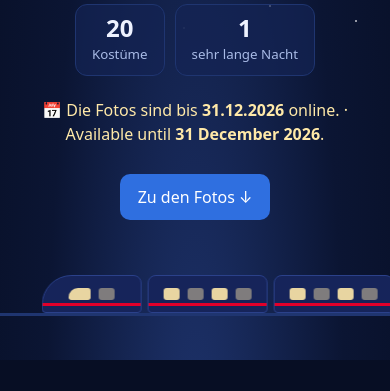
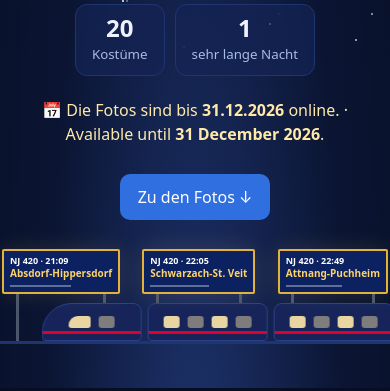
Before and after one commit to barcodepony/nj420-party, a plain HTML site: page index.html in a window 390 px wide. Shown: the part 709-1100 px from the top of the page. Drawn offline with Linux system fonts and the light colour scheme.

Commit message:
The three Gruppenreise stops as platform boards behind the train

```diff
--- a/index.html
+++ b/index.html
@@ -40,7 +40,7 @@ a { color: inherit; }
 	min-height: min(92vh, 760px);
 	display: grid;
 	place-items: center;
-	padding: 72px 16px 140px;
+	padding: 72px 16px 196px;
 	text-align: center;
 	background: radial-gradient(ellipse at 50% 120%, var(--night-600), var(--night-800) 55%, var(--night-900));
 }
@@ -95,6 +95,41 @@ h1 span { display: block; font-size: .42em; font-weight: 500; color: var(--night
 .car.loco { width: 100px; border-radius: 30px 8px 4px 4px; }
 .car.loco i:first-child { width: 22px; border-radius: 10px 3px 3px 3px; }
 @keyframes drive { from { transform: translateX(100vw); } to { transform: translateX(-120%); } }
+/* The three Gruppenreise stops as platform boards, like the departure board in Flappy Train */
+.stops {
+	position: absolute; left: 0; right: 0; bottom: 47px; display: flex; justify-content: space-around;
+	padding: 0 4%; pointer-events: none;
+}
+.stop { position: relative; height: 112px; display: flex; flex-direction: column; align-items: center; }
+.stop::before, .stop::after {
+	content: ''; position: absolute; bottom: 0; width: 4px; height: 70px; background: #4b556b;
+}
+.stop::before { left: 12%; }
+.stop::after { right: 12%; }
+.board {
+	position: relative; z-index: 1; padding: 3px; background: #e3b23c; border-radius: 2px;
+	box-shadow: 0 0 24px rgba(255, 211, 107, .12);
+}
+.board div {
+	background: #0b2160; padding: 6px 10px 7px; text-align: left; white-space: nowrap;
+	font: 700 12px/1.35 system-ui, sans-serif;
+}
+.board small { display: block; color: #fff; font: inherit; }
+.board b { display: block; color: #ffd36b; font-size: 14px; }
+.board i { display: block; height: 2px; width: 60%; margin-top: 4px; background: rgba(255, 255, 255, .35); }
+@media (max-width: 600px) {
+	.stops { padding: 0 2px; justify-content: space-between; }
+	.stop { height: 92px; }
+	.stop::before, .stop::after { height: 56px; width: 3px; }
+	.board { padding: 2px; }
+	.board div { padding: 4px 6px 5px; font-size: 9px; }
+	.board b { font-size: 10px; }
+	.hero { padding-bottom: 168px; }
+}
+@media (max-width: 380px) {
+	.board div { padding: 3px 4px 4px; font-size: 7.5px; }
+	.board b { font-size: 8.5px; }
+}
 /* Someone late, running after the train (the Flappy Train runner) */
 .chaser { position: absolute; left: 0; bottom: 47px; width: 100%; height: 120px; pointer-events: none; }
 @media (prefers-reduced-motion: reduce) {
@@ -198,6 +233,11 @@ footer p { margin: 6px 0; }
 			<a class="btn" href="#fotos">Zu den Fotos ↓</a>
 			<button class="btn ghost" id="all-zip" hidden>⬇ Alle Fotos (ZIP) <small></small></button>
 		</div>
+	</div>
+	<div class="stops" aria-hidden="true">
+		<div class="stop"><div class="board"><div><small>NJ 420 · 21:09</small><b>Absdorf-Hippersdorf</b><i></i></div></div></div>
+		<div class="stop"><div class="board"><div><small>NJ 420 · 22:05</small><b>Schwarzach-St. Veit</b><i></i></div></div></div>
+		<div class="stop"><div class="board"><div><small>NJ 420 · 22:49</small><b>Attnang-Puchheim</b><i></i></div></div></div>
 	</div>
 	<div class="track" aria-hidden="true"></div>
 	<canvas class="chaser" id="chaser" aria-hidden="true"></canvas>
```
